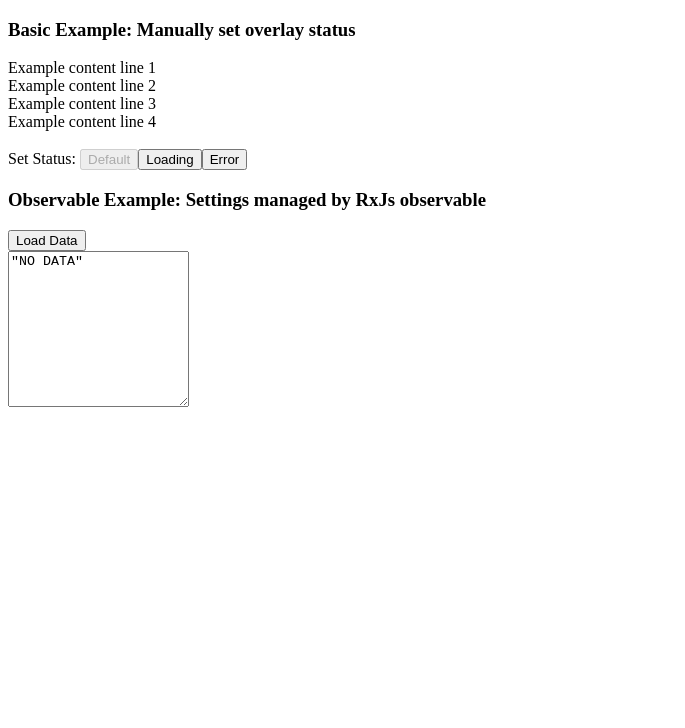
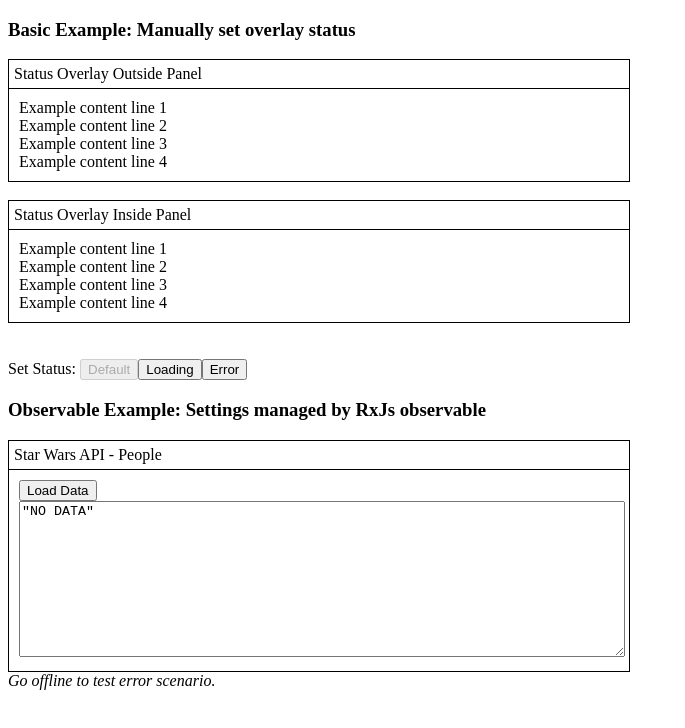
Before and after one commit to Hogbyte/angular-status-overlay, an Angular app: page / in a window 1280 px wide. Shown: the top 728 px of the page, without its empty margins (0-685 px from the left). Built offline with nearby package versions, Linux system fonts and the light colour scheme.

Commit message:
CSS TLC.

```diff
--- a/src/app/app.component.css
+++ b/src/app/app.component.css
@@ -0,0 +1,16 @@
+section {
+    width: 600px;
+    border: 1px solid black;
+    padding: 0 10px 10px 10px;
+}
+
+header {
+    border-bottom: 1px solid black;
+    margin: 0 -10px 10px -10px;
+    padding: 5px;
+}
+
+textarea {
+    display: block;
+    width: 100%;
+}
--- a/src/app/app.component.html
+++ b/src/app/app.component.html
@@ -1,28 +1,45 @@
 <h3>Basic Example: Manually set overlay status</h3>
-
 <app-status-overlay loadingText="Loading..."
                     errorText="Error!"
                     [isLoading]="isLoading"
                     [isError]="isError">
+  <section>
+    <header>Status Overlay Outside Panel</header>
+    Example content line 1<br />
+    Example content line 2<br />
+    Example content line 3<br />
+    Example content line 4
+  </section>
+</app-status-overlay>
+<br /><br />
+<section>
+  <header>Status Overlay Inside Panel</header>
+  <app-status-overlay loadingText="Loading..."
+                      errorText="Error!"
+                      [isLoading]="isLoading"
+                      [isError]="isError"
+                      style="width: 100%;">
     Example content line 1<br />
     Example content line 2<br />
     Example content line 3<br />
     Example content line 4
   </app-status-overlay>
+</section>
 <br /><br />
-
 Set Status:
 <button (click)="setDefault()" [disabled]="!isLoading && !isError">Default</button>
 <button (click)="setLoading()" [disabled]="isLoading">Loading</button>
 <button (click)="setError()" [disabled]="isError">Error</button>
 
 <h3>Observable Example: Settings managed by RxJs observable</h3>
-
+<section>
+  <header>Star Wars API - People</header>
   <app-status-overlay loadingText="Loading data..."
                       errorText="Loading data failed."
-                    [dataSource]="dataStream$">
+                      [dataSource]="dataStream$"
+                      style="width: 100%;">
     <button (click)="loadByObservable()">Load Data</button><br />
-  <textarea class="widthFixed600"
-            rows="10"
-            [value]="httpResponse | json"></textarea>
+    <textarea rows="10" [value]="httpResponse | json"></textarea>
   </app-status-overlay>
+</section>
+<i>Go offline to test error scenario.</i>
--- a/src/app/status-overlay/status-overlay.component.css
+++ b/src/app/status-overlay/status-overlay.component.css
@@ -1,5 +1,6 @@
 :host {
     position: relative;
+    display: inline-block;
 }
 
 .appStatusOverlay {
```
Lines whose indentation alone changed are shown as unchanged.
